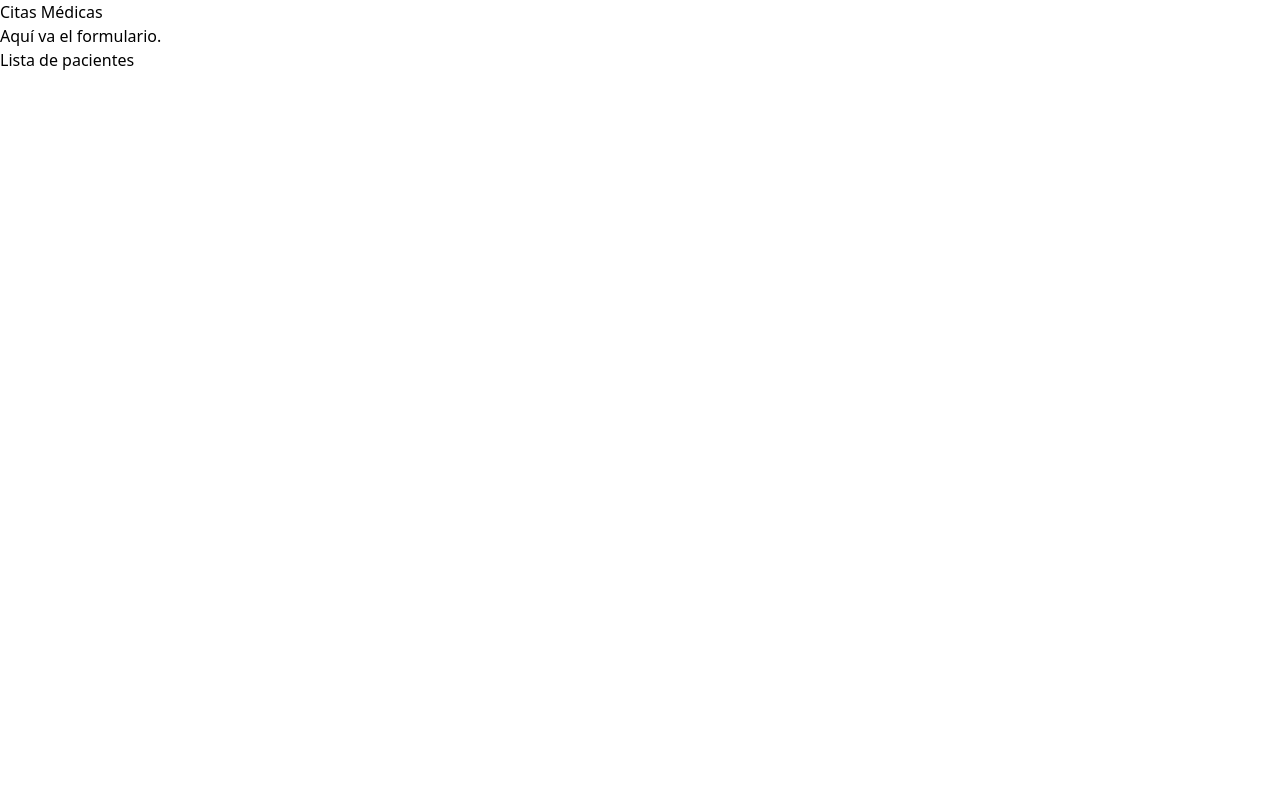
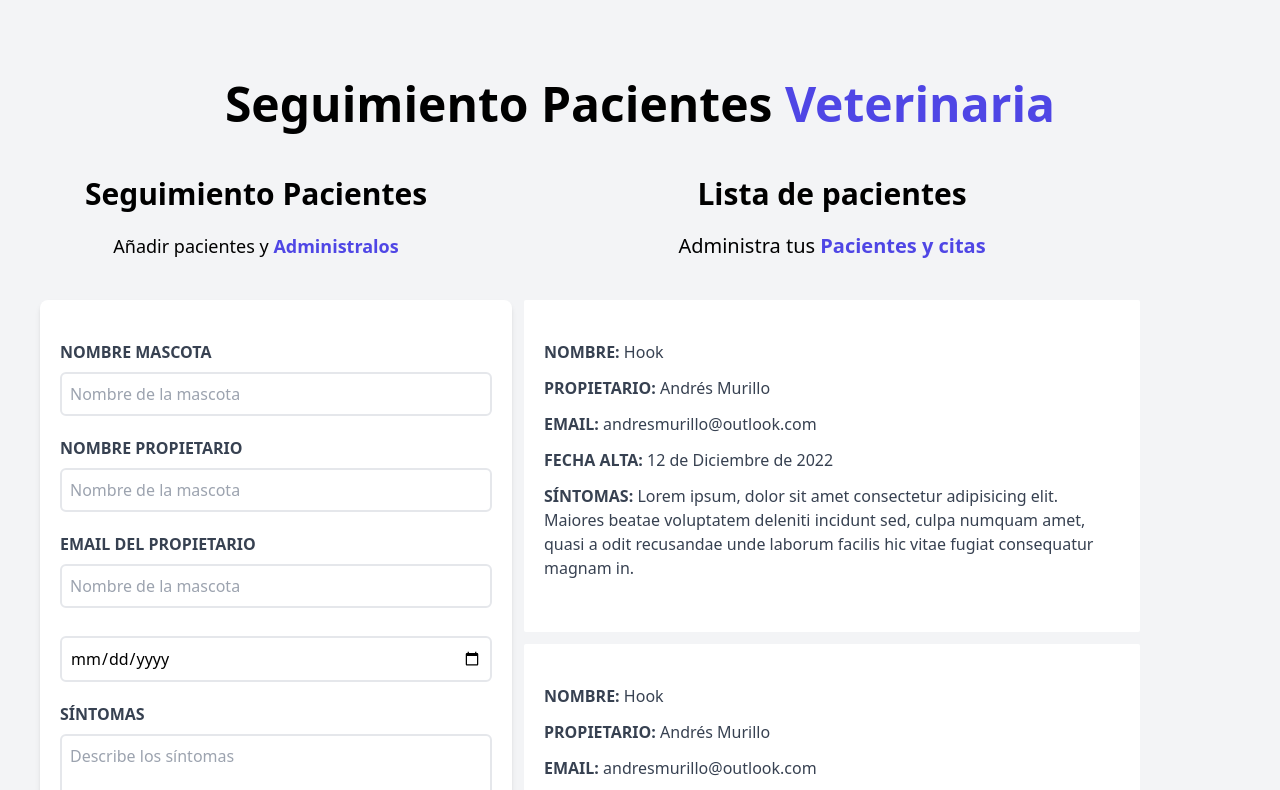
Before and after one commit to andresmurilloco/citas-react, a React (Vite) app: page / in a window 1280 px wide. Shown: the top 790 px of the page. Built offline with nearby package versions, Linux system fonts and the light colour scheme.

Commit message:
Diseño completado. Save previo a React implementation

```diff
--- a/index.html
+++ b/index.html
@@ -6,7 +6,7 @@
     <meta name="viewport" content="width=device-width, initial-scale=1.0" />
     <title>Citas Médicas</title>
   </head>
-  <body>
+  <body class="bg-gray-100 h-screen">
     <div id="root"></div>
     <script type="module" src="/src/main.jsx"></script>
   </body>
--- /dev/null
+++ b/postcss.config.cjs
@@ -0,0 +1,6 @@
+module.exports = {
+  plugins: {
+    tailwindcss: {},
+    autoprefixer: {},
+  },
+}
--- a/src/App.jsx
+++ b/src/App.jsx
@@ -4,11 +4,13 @@ import ListaPacientes from './modules/ListaPacientes';
 
 function App() {
   return (
-    <>
+    <div className="container mx-auto mt-20">
       <Header></Header>
+      <div className='mt-12 md:flex'>
       <Formulario></Formulario>
       <ListaPacientes></ListaPacientes>
-    </>
+      </div>
+    </div>
   )
 }
 
--- a/src/modules/Formulario.jsx
+++ b/src/modules/Formulario.jsx
@@ -1,6 +1,35 @@
 function Formulario(){
     return(
-        <p>Aquí va el formulario.</p>
+        <div className="md:w-1/2 lg:w-2/5">
+            <h2 className="font-black text-3xl text-center">Seguimiento Pacientes</h2>
+            <p className="text-lg mt-5 text-center mb-10">Añadir pacientes y {''}
+                <span className="text-indigo-600 font-bold">Administralos</span>
+            </p>
+            <form action="" className="bg-white shadow-md rounded-lg py-10 px-5 mb-10 mx-10 mr-0">
+                <div className="mb-5">
+                    <label htmlFor="nombreMascota" className="block text-gray-700 uppercase font-bold">Nombre Mascota</label>
+                    <input type="text" id="nombreMascota" placeholder="Nombre de la mascota" className="border-2 w-full p-2 mt-2 placeholder-gray-400 rounded-md"/>
+                </div>
+                <div className="mb-5">
+                    <label htmlFor="nombrePropietario" className="block text-gray-700 uppercase font-bold">Nombre Propietario</label>
+                    <input type="text" id="nombrePropietario" placeholder="Nombre de la mascota" className="border-2 w-full p-2 mt-2 placeholder-gray-400 rounded-md"/>
+                </div>
+                <div className="mb-5">
+                    <label htmlFor="email" className="block text-gray-700 uppercase font-bold">Email del propietario</label>
+                    <input type="email" id="email" placeholder="Nombre de la mascota" className="border-2 w-full p-2 mt-2 placeholder-gray-400 rounded-md"/>
+                </div>
+                <div className="mb-5">
+                    <label htmlFor="alta" className="block text-gray-700 uppercase font-bold"></label>
+                    <input type="date" id="alta" placeholder="Nombre de la mascota" className="border-2 w-full p-2 mt-2 placeholder-gray-400 rounded-md"/>
+                </div>
+                <div className="mb-5">
+                    <label htmlFor="sintomas" className="block text-gray-700 uppercase font-bold">Síntomas</label>
+                    <textarea id="sintomas" placeholder="Describe los síntomas" className="border-2 w-full p-2 mt-2 placeholder-gray-400 rounded-md"></textarea>
+                </div>
+                <input type="submit" className="bg-indigo-600 w-full p-3 text-white uppercase font-bold hover:bg-indigo-700 cursor-pointer transition-all" value="Agregar Paciente"/>
+            </form>
+        </div>
+
     )
 }
 
--- a/src/modules/Header.jsx
+++ b/src/modules/Header.jsx
@@ -1,6 +1,9 @@
 function Header(){
     return(
-        <h1>Citas Médicas</h1>
+        <h1 className="font-black text-5xl text-center md:w-2/3 mx-auto">Seguimiento Pacientes{' '}
+            <span className="text-indigo-600">Veterinaria</span>
+        </h1>
+
     )
 }
 
--- a/src/modules/ListaPacientes.jsx
+++ b/src/modules/ListaPacientes.jsx
@@ -1,6 +1,19 @@
+import Pacientes from "./Paciente";
+
 function ListaPacientes(){
     return(
-        <p>Lista de pacientes</p>
+        <div className="md:w-1/2 md:h-screen overflow-y-scroll">
+            <h2 className="font-black text-3xl text-center">Lista de pacientes</h2>
+            <p className="text-xl mt-5 mb-10 text-center">
+                Administra tus{' '}
+                <span className="text-indigo-600 font-bold text-xl">Pacientes y citas</span>
+            </p>
+            <Pacientes></Pacientes>
+            <Pacientes></Pacientes>
+            <Pacientes></Pacientes>
+            <Pacientes></Pacientes>
+            <Pacientes></Pacientes>
+        </div>
     )
 }
 
--- /dev/null
+++ b/src/modules/Paciente.jsx
@@ -0,0 +1,23 @@
+const Pacientes = ()=>{
+    return(
+        <div className="m-3 bg-white shadow-mt px-5 py-10 rounded-sm">
+            <p className="font-bold mb-3 text-gray-700 uppercase">Nombre:{' '}
+                <span className="font-normal normal-case">Hook</span>
+            </p>
+            <p className="font-bold mb-3 text-gray-700 uppercase">Propietario:{' '}
+                <span className="font-normal normal-case">Andrés Murillo</span>
+            </p>
+            <p className="font-bold mb-3 text-gray-700 uppercase">Email:{' '}
+                <span className="font-normal normal-case">andresmurillo@outlook.com</span>
+            </p>
+            <p className="font-bold mb-3 text-gray-700 uppercase">Fecha Alta:{' '}
+                <span className="font-normal normal-case">12 de Diciembre de 2022</span>
+            </p>
+            <p className="font-bold mb-3 text-gray-700 uppercase">Síntomas:{' '}
+                <span className="font-normal normal-case">Lorem ipsum, dolor sit amet consectetur adipisicing elit. Maiores beatae voluptatem deleniti incidunt sed, culpa numquam amet, quasi a odit recusandae unde laborum facilis hic vitae fugiat consequatur magnam in.</span>
+            </p>
+        </div>
+    )
+}
+
+export default Pacientes;
--- a/tailwind.config.cjs
+++ b/tailwind.config.cjs
@@ -1,6 +1,6 @@
 /** @type {import('tailwindcss').Config} */
 module.exports = {
-  content: ['./src/index.html'],
+  content: ["./index.html", "./src/**/*.jsx"],
   theme: {
     extend: {},
   },
```
